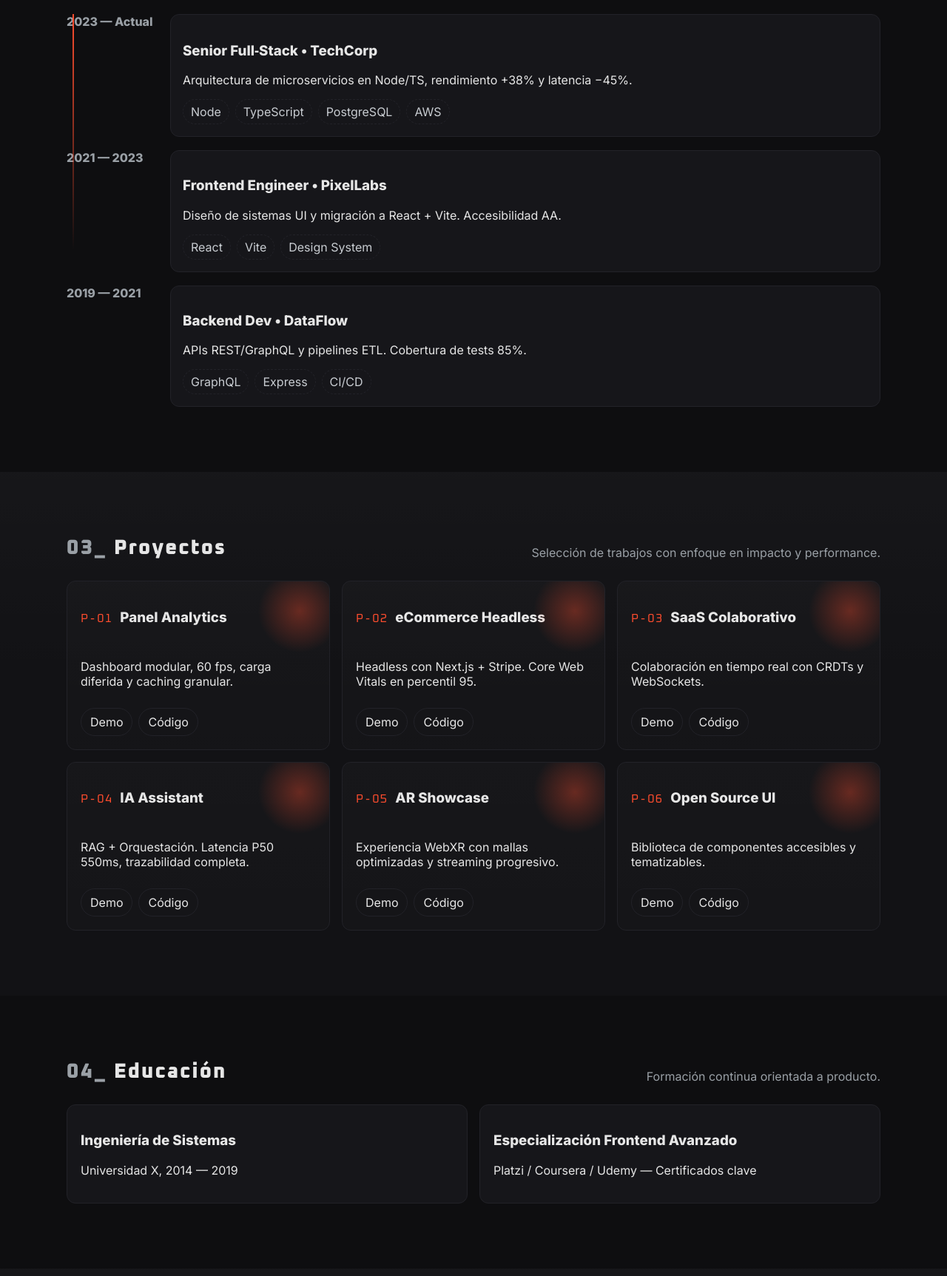
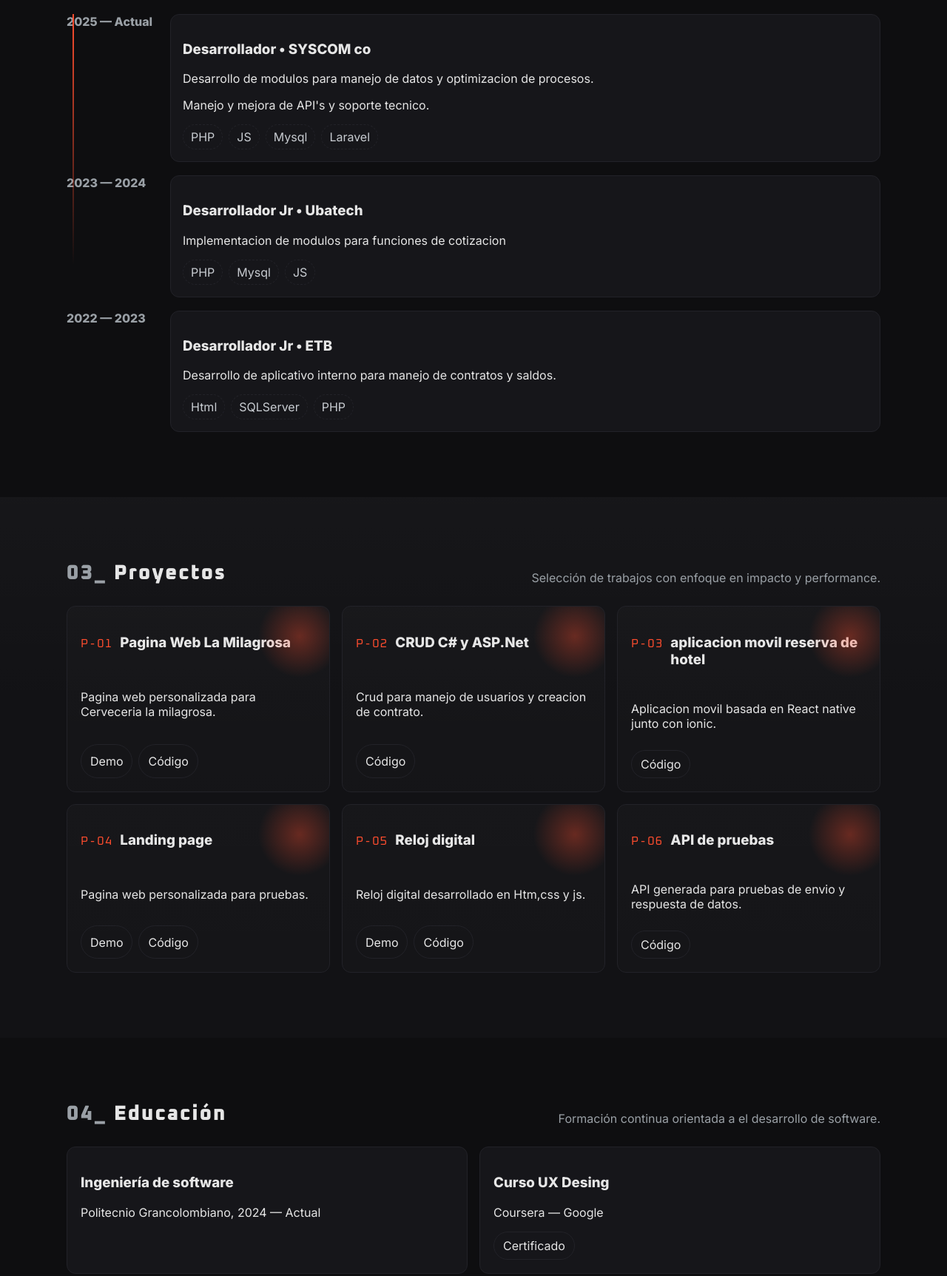
Before and after one commit to santiagonc29/potafolio, a plain HTML site: page index.html in a window 1280 px wide. Shown: the part 660-2385 px from the top of the page at 74% size. Drawn offline with Linux system fonts and the light colour scheme.

Commit message:
Ajuste en textos

```diff
--- a/index.html
+++ b/index.html
@@ -4,7 +4,7 @@
     <meta charset="utf-8" />
     <meta name="viewport" content="width=device-width, initial-scale=1" />
     <meta name="theme-color" content="#0e0e10" />
-    <title>Portafolio — Desarrollador Futurista</title>
+    <title>Portafolio — Santiago N</title>
     <meta name="description" content="Portafolio de desarrollador: presentación, experiencia, proyectos, educación y habilidades." />
 
     <link rel="preconnect" href="https://fonts.googleapis.com" />
@@ -28,7 +28,7 @@
           <a class="nav-link" href="#habilidades">Habilidades</a>
         </nav>
         <div class="actions">
-          <a class="btn-outline" href="#" download aria-label="Descargar CV">CV</a>
+          <a class="btn-outline" href="https://drive.google.com/file/d/1kVezNnGETwmhHbx8Hnko9w6DCwP0OHIv/view?usp=sharing" aria-label="Descargar CV">CV</a>
         </div>
       </div>
     </header>
@@ -38,14 +38,14 @@
       <section id="presentacion" class="section hero">
         <div class="container hero-grid">
           <div class="hero-panel hero-left">
-            <div class="hero-kicker">Disponible • Remoto / Híbrido</div>
+            <div class="hero-kicker">No Disponible • Remoto / Híbrido</div>
             <h1 class="hero-title">
               <span class="mono muted">01_</span>
-              Hola, soy <span class="accent">Tu Nombre</span><br />
+              Hola, soy <span class="accent">Santiago</span><br />
               Desarrollador <span class="outline">Full‑Stack</span>
             </h1>
             <p class="hero-copy">
-              Diseño y construyo productos digitales de alto rendimiento con un enfoque en interfaces futuristas, accesibles y escalables.
+              Diseño y construyo productos digitales con un enfoque en interfaces Agradables, accesibles y escalables.
             </p>
             <div class="hero-ctas">
               <a class="btn-primary" href="#proyectos">Ver proyectos</a>
@@ -55,13 +55,13 @@
           <div class="hero-panel hero-right">
             <div class="hero-card">
               <div class="hero-stat">
-                <span class="stat-value">7</span>
+                <span class="stat-value">2</span>
                 <span class="stat-label">Años<br />de Experiencia</span>
               </div>
               <div class="hero-block accent-block" aria-hidden="true"></div>
               <div class="hero-meta">
-                <span>JS / TS • React • Node • UI</span>
-                <span>Cloud • CI/CD • Testing</span>
+                <span>JS / TS • PHP • Node • C#</span>
+                <span>Scrum • UX/UI • Figma</span>
               </div>
             </div>
           </div>
@@ -77,32 +77,33 @@
           </div>
           <ol class="timeline">
             <li class="timeline-item reveal" tabindex="0">
-              <div class="time">2023 — Actual</div>
+              <div class="time">2025 — Actual</div>
               <div class="card">
-                <h3>Senior Full‑Stack • TechCorp</h3>
-                <p>Arquitectura de microservicios en Node/TS, rendimiento +38% y latencia −45%.</p>
+                <h3>Desarrollador • SYSCOM co</h3>
+                <p>Desarrollo de modulos para manejo de datos y optimizacion de procesos.</p>
+                <p>Manejo y mejora de API's y soporte tecnico.</p>
                 <div class="tags">
-                  <span>Node</span><span>TypeScript</span><span>PostgreSQL</span><span>AWS</span>
+                  <span>PHP</span><span>JS</span><span>Mysql</span><span>Laravel</span>
                 </div>
               </div>
             </li>
             <li class="timeline-item reveal" tabindex="0">
-              <div class="time">2021 — 2023</div>
+              <div class="time">2023 — 2024</div>
               <div class="card">
-                <h3>Frontend Engineer • PixelLabs</h3>
-                <p>Diseño de sistemas UI y migración a React + Vite. Accesibilidad AA.</p>
+                <h3>Desarrollador Jr • Ubatech</h3>
+                <p>Implementacion de modulos para funciones de cotizacion</p>
                 <div class="tags">
-                  <span>React</span><span>Vite</span><span>Design System</span>
+                  <span>PHP</span><span>Mysql</span><span>JS</span>
                 </div>
               </div>
             </li>
             <li class="timeline-item reveal" tabindex="0">
-              <div class="time">2019 — 2021</div>
+              <div class="time">2022 — 2023</div>
               <div class="card">
-                <h3>Backend Dev • DataFlow</h3>
-                <p>APIs REST/GraphQL y pipelines ETL. Cobertura de tests 85%.</p>
+                <h3>Desarrollador Jr • ETB</h3>
+                <p>Desarrollo de aplicativo interno para manejo de contratos y saldos.</p>
                 <div class="tags">
-                  <span>GraphQL</span><span>Express</span><span>CI/CD</span>
+                  <span>Html</span><span>SQLServer</span><span>PHP</span>
                 </div>
               </div>
             </li>
@@ -121,67 +122,64 @@
             <article class="project-card reveal">
               <div class="project-meta">
                 <span class="mono">P‑01</span>
-                <h3>Panel Analytics</h3>
+                <h3>Pagina Web La Milagrosa</h3>
               </div>
-              <p>Dashboard modular, 60 fps, carga diferida y caching granular.</p>
+              <p>Pagina web personalizada para Cerveceria la milagrosa.</p>
               <div class="project-actions">
-                <a href="#" class="chip">Demo</a>
-                <a href="#" class="chip">Código</a>
+                <a target="_blank" target="_blank" href="https://santiagonc29.github.io/laMilagrosa/" class="chip">Demo</a>
+                <a target="_blank" href="https://github.com/santiagonc29/laMilagrosa" class="chip">Código</a>
               </div>
             </article>
             <article class="project-card reveal">
               <div class="project-meta">
                 <span class="mono">P‑02</span>
-                <h3>eCommerce Headless</h3>
+                <h3>CRUD C# y ASP.Net</h3>
               </div>
-              <p>Headless con Next.js + Stripe. Core Web Vitals en percentil 95.</p>
+              <p>Crud para manejo de usuarios y creacion de contrato.</p>
               <div class="project-actions">
-                <a href="#" class="chip">Demo</a>
-                <a href="#" class="chip">Código</a>
+                <a target="_blank" href="https://github.com/santiagonc29/syscom" class="chip">Código</a>
               </div>
             </article>
             <article class="project-card reveal">
               <div class="project-meta">
                 <span class="mono">P‑03</span>
-                <h3>SaaS Colaborativo</h3>
+                <h3>aplicacion movil reserva de hotel</h3>
               </div>
-              <p>Colaboración en tiempo real con CRDTs y WebSockets.</p>
+              <p>Aplicacion movil basada en React native junto con ionic.</p>
               <div class="project-actions">
-                <a href="#" class="chip">Demo</a>
-                <a href="#" class="chip">Código</a>
+                <a target="_blank" href="https://github.com/santiagonc29/appReactNative" class="chip">Código</a>
               </div>
             </article>
             <article class="project-card reveal">
               <div class="project-meta">
                 <span class="mono">P‑04</span>
-                <h3>IA Assistant</h3>
+                <h3>Landing page</h3>
               </div>
-              <p>RAG + Orquestación. Latencia P50 550ms, trazabilidad completa.</p>
+              <p>Pagina web personalizada para pruebas.</p>
               <div class="project-actions">
-                <a href="#" class="chip">Demo</a>
-                <a href="#" class="chip">Código</a>
+                <a target="_blank" href="https://santiagonc29.github.io/LandingPage-poools/" class="chip">Demo</a>
+                <a target="_blank" href="https://github.com/santiagonc29/LandingPage-poools" class="chip">Código</a>
               </div>
             </article>
             <article class="project-card reveal">
               <div class="project-meta">
                 <span class="mono">P‑05</span>
-                <h3>AR Showcase</h3>
+                <h3>Reloj digital</h3>
               </div>
-              <p>Experiencia WebXR con mallas optimizadas y streaming progresivo.</p>
+              <p>Reloj digital desarrollado en Htm,css y js.</p>
               <div class="project-actions">
-                <a href="#" class="chip">Demo</a>
-                <a href="#" class="chip">Código</a>
+                <a target="_blank" href="https://santiagonc29.github.io/Digital-clock-js/" class="chip">Demo</a>
+                <a target="_blank" href="https://github.com/santiagonc29/Digital-clock-js" class="chip">Código</a>
               </div>
             </article>
             <article class="project-card reveal">
               <div class="project-meta">
                 <span class="mono">P‑06</span>
-                <h3>Open Source UI</h3>
+                <h3>API de pruebas</h3>
               </div>
-              <p>Biblioteca de componentes accesibles y tematizables.</p>
+              <p>API generada para pruebas de envio y respuesta de datos.</p>
               <div class="project-actions">
-                <a href="#" class="chip">Demo</a>
-                <a href="#" class="chip">Código</a>
+                <a target="_blank" href="https://github.com/santiagonc29/testApi" class="chip">Código</a>
               </div>
             </article>
           </div>
@@ -193,16 +191,29 @@
         <div class="container">
           <div class="section-head">
             <h2 class="section-title"><span class="mono muted">04_</span> Educación</h2>
-            <p class="section-sub">Formación continua orientada a producto.</p>
+            <p class="section-sub">Formación continua orientada a el desarrollo de software.</p>
           </div>
           <div class="edu-grid">
             <div class="edu-card reveal">
-              <h3>Ingeniería de Sistemas</h3>
-              <p>Universidad X, 2014 — 2019</p>
+              <h3>Ingeniería de software</h3>
+              <p>Politecnio Grancolombiano, 2024 — Actual</p>
             </div>
             <div class="edu-card reveal">
-              <h3>Especialización Frontend Avanzado</h3>
-              <p>Platzi / Coursera / Udemy — Certificados clave</p>
+              <h3>Curso UX Desing</h3>
+              <p>Coursera — Google</p>
+              <a target="_blank" href="https://coursera.org/share/d067e08f99a3b8dcdcb361dc893b0713" class="chip">Certificado</a>
+            </div>
+          </div>
+          <br>
+          <div class="edu-grid">
+            <div class="edu-card reveal">
+              <h3>Desarrollo de software y aplicaciones mobiles</h3>
+              <p>Politecnio Internacional, 2020 — 2023</p>
+            </div>
+            <div class="edu-card reveal">
+              <h3>Front-End Web UI Frameworks and Tool</h3>
+              <p>Coursera — The Hong Kong University of Science and Technology</p>
+              <a target="_blank" href="https://www.coursera.org/account/accomplishments/verify/8DBZA7EAMM6U" class="chip">Certificado</a>
             </div>
           </div>
         </div>
@@ -218,21 +229,20 @@
           <div class="skills-grid">
             <div class="skill-group reveal">
               <h3>Frontend</h3>
-              <div class="skill"><span>React</span><div class="bar" data-percent="90"></div></div>
-              <div class="skill"><span>TypeScript</span><div class="bar" data-percent="88"></div></div>
+              <div class="skill"><span>React</span><div class="bar" data-percent="30"></div></div>
+              <div class="skill"><span>TypeScript</span><div class="bar" data-percent="50"></div></div>
               <div class="skill"><span>CSS / UI</span><div class="bar" data-percent="85"></div></div>
             </div>
             <div class="skill-group reveal">
               <h3>Backend</h3>
               <div class="skill"><span>Node.js</span><div class="bar" data-percent="86"></div></div>
-              <div class="skill"><span>GraphQL / REST</span><div class="bar" data-percent="82"></div></div>
-              <div class="skill"><span>SQL / NoSQL</span><div class="bar" data-percent="78"></div></div>
+              <div class="skill"><span>PHP</span><div class="bar" data-percent="82"></div></div>
+              <div class="skill"><span>SQL / NoSQL</span><div class="bar" data-percent="68"></div></div>
             </div>
             <div class="skill-group reveal">
-              <h3>DevOps</h3>
-              <div class="skill"><span>AWS</span><div class="bar" data-percent="72"></div></div>
-              <div class="skill"><span>Docker</span><div class="bar" data-percent="75"></div></div>
-              <div class="skill"><span>Testing</span><div class="bar" data-percent="80"></div></div>
+              <h3>Desing</h3>
+              <div class="skill"><span>UX/UI</span><div class="bar" data-percent="52"></div></div>
+              <div class="skill"><span>Figma</span><div class="bar" data-percent="55"></div></div>
             </div>
           </div>
         </div>
@@ -246,12 +256,12 @@
           <p class="muted">Construyamos algo extraordinario.</p>
         </div>
         <nav class="social">
-          <a href="#" aria-label="GitHub" class="chip">GitHub</a>
-          <a href="#" aria-label="LinkedIn" class="chip">LinkedIn</a>
-          <a href="mailto:tuemail@dominio.com" class="chip">Email</a>
+          <a href="https://github.com/santiagonc29" aria-label="GitHub" class="chip">GitHub</a>
+          <a href="https://www.linkedin.com/in/santiagonarinocardenas/" aria-label="LinkedIn" class="chip">LinkedIn</a>
+          <a href="mailto:santiagosodev@gmail.com.com" class="chip">Email</a>
         </nav>
       </div>
-      <div class="copyright">© <span id="year"></span> Tu Nombre</div>
+      <div class="copyright">© <span id="year"></span> Santiago Nariño C.</div>
     </footer>
 
     <script src="script.js"></script>
```
